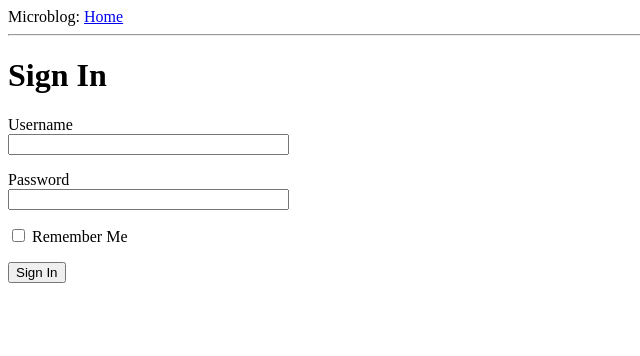
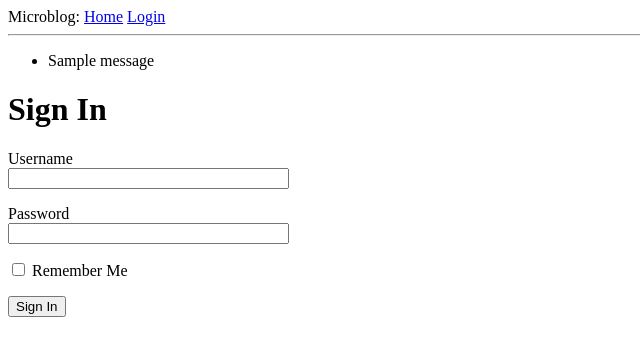
Before and after one commit to spashii/blog-flask2.0, a Flask app: page /login in a window 1280 px wide. Shown: the top 356 px of the page, without its empty margins (0-640 px from the left). Run offline with Flask 2, Linux system fonts and the light colour scheme; one stand-in notice (Sample message) is shown.

Commit message:
validators for login

```diff
--- a/app/routes.py
+++ b/app/routes.py
@@ -1,4 +1,4 @@
-from flask import render_template, url_for
+from flask import render_template, url_for, flash, redirect
 from app import app
 from app.forms import LoginForm
 
@@ -19,7 +19,10 @@ def index():
     ]
     return render_template('index.html', title='Home', user=user, posts=posts)
 
-@app.route('/login')
+@app.route('/login', methods=['GET', 'POST'])
 def login():
     form = LoginForm()
+    if form.validate_on_submit():
+        flash(f'Login requested for user {form.username.data}, remember me{form.remember_me.data}')
+        return redirect(url_for('index'))
     return render_template('login.html', title='Login', form=form)
--- a/app/templates/base.html
+++ b/app/templates/base.html
@@ -7,8 +7,24 @@
         {% endif %}
     </head>
     <body>
-        <div>Microblog: <a href="{{ url_for('index') }}">Home</a></div>
+        <div>Microblog:
+            <a href="{{ url_for('index') }}">Home</a>
+            <a href="{{ url_for('login') }}">Login</a>
+        </div>
         <hr>
+
+        {% with messages = get_flashed_messages() %}
+            {% if messages %}
+                {% for message in messages%}
+                    <ul>
+                        <li>
+                            {{ message }}
+                        </li>
+                    </ul>
+                {% endfor%}
+            {% endif %}
+        {% endwith %}
+
         {% block content %}{% endblock %}
     </body>
 </html>
--- a/app/templates/login.html
+++ b/app/templates/login.html
@@ -6,11 +6,17 @@
         {{form.hidden_tag()}}
         <p>
             {{ form.username.label }}<br>
-            {{ form.username(size=32) }}
+            {{ form.username(size=32) }}<br>
+            {% for error in form.username.errors %}
+                <span style="color: red;">[{{ error }}]</span>
+            {% endfor %}
         </p>
         <p>
             {{ form.password.label }}<br>
-            {{ form.password(size=32) }}
+            {{ form.password(size=32) }}<br>
+            {% for error in form.password.errors %}
+                <span style="color: red;">[{{ error }}]</span>
+            {% endfor %}
         </p>
         <p>{{ form.remember_me() }} {{ form.remember_me.label }}</p>
         <p>{{ form.submit() }}</p>
```
